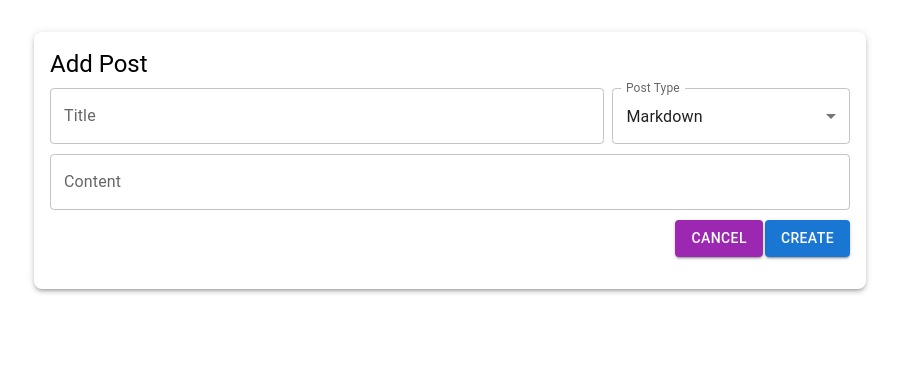
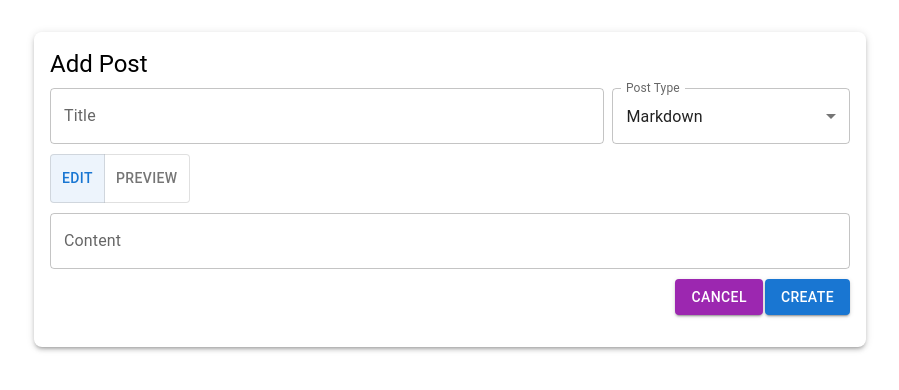
Before and after one commit to eresid/do-this-shit, a React (Create React App) app in the folder frontend/: page /edit-post in a window 1280 px wide. Shown: the top 390 px of the page, without its empty margins (190-1089 px from the left). Built offline with nearby package versions, Linux system fonts and the light colour scheme.

Commit message:
add markdown support

```diff
--- a/frontend/package.json
+++ b/frontend/package.json
@@ -18,6 +18,7 @@
     "cross-env": "^7.0.3",
     "react": "^19.0.0",
     "react-dom": "^19.0.0",
+    "react-markdown": "^10.0.0",
     "react-router": "^7.2.0",
     "react-scripts": "5.0.1",
     "zustand": "^5.0.3"
--- a/frontend/src/components/PostListItem.tsx
+++ b/frontend/src/components/PostListItem.tsx
@@ -1,6 +1,7 @@
 import { useState } from "react";
 import { Button, Box, Link } from "@mui/material";
 import { useNavigate } from "react-router";
+import ReactMarkdown from "react-markdown";
 
 import { Post, PostType, usePostsStore } from "../store/PostsStore";
 import DeletePostDialog from "../components/DeletePostDialog";
@@ -91,12 +92,21 @@ const PostListItem = ({ post }: Props) => {
         <Box
           sx={{
             display: "flex",
-            justifyContent: "space-between",
+            flexDirection: "column",
             mt: 1,
             fontSize: "16px",
+            textAlign: "left",
           }}
         >
-          {post.content}
+          <ReactMarkdown
+            components={{
+              a: ({ node, ...props }) => (
+                <a {...props} target="_blank" rel="noopener noreferrer" />
+              ),
+            }}
+          >
+            {post.content?.split("\n").slice(0, 5).join("\n")}
+          </ReactMarkdown>
         </Box>
       ) : null}
     </Box>
--- /dev/null
+++ b/frontend/src/components/PostMarkdownTabs.tsx
@@ -0,0 +1,33 @@
+import * as React from "react";
+import ToggleButton from "@mui/material/ToggleButton";
+import ToggleButtonGroup from "@mui/material/ToggleButtonGroup";
+
+type Props = {
+  isEditMode: boolean;
+  setIsEditMode: (isEdit: boolean) => void;
+};
+
+const PostMarkdownTabs = ({ isEditMode, setIsEditMode }: Props) => {
+  const handleChange = (
+    event: React.MouseEvent<HTMLElement>,
+    selectedTab: string
+  ) => {
+    setIsEditMode(selectedTab == "edit");
+  };
+
+  return (
+    <ToggleButtonGroup
+      sx={{ mt: 1 }}
+      color="primary"
+      value={isEditMode ? "edit" : "preview"}
+      exclusive
+      onChange={handleChange}
+      aria-label="Platform"
+    >
+      <ToggleButton value="edit">Edit</ToggleButton>
+      <ToggleButton value="preview">Preview</ToggleButton>
+    </ToggleButtonGroup>
+  );
+};
+
+export default PostMarkdownTabs;
--- a/frontend/src/pages/EditPostPage.tsx
+++ b/frontend/src/pages/EditPostPage.tsx
@@ -1,8 +1,10 @@
 import { useLocation, useNavigate } from "react-router";
 import { Box, Button, TextField, Typography } from "@mui/material";
+import ReactMarkdown from "react-markdown";
 import { useState } from "react";
 import { Post, PostType, usePostsStore } from "../store/PostsStore";
 import PostTypeSelector from "../components/PostTypeSelector";
+import PostMarkdownTabs from "../components/PostMarkdownTabs";
 
 export default function EditPost() {
   const location = useLocation();
@@ -15,6 +17,7 @@ export default function EditPost() {
   const [type, setType] = useState(post ? post.type : PostType.Markdown);
   const [title, setTitle] = useState(post ? post.title : "");
   const [content, setContent] = useState(post ? post.content : "");
+  const [isEditMode, setIsEditMode] = useState<boolean>(true);
 
   const addPostClicked = () => {
     if (title.trim()) {
@@ -88,19 +91,36 @@ export default function EditPost() {
           <PostTypeSelector type={type} setType={setType} />
         </Box>
 
-        {type ? (
+        {type == PostType.Markdown ? (
+          <PostMarkdownTabs
+            isEditMode={isEditMode}
+            setIsEditMode={setIsEditMode}
+          />
+        ) : null}
+
+        {isEditMode ? (
           <TextField
             id="outlined-textarea"
             label="Content"
-            placeholder="Placeholder"
-            multiline
+            placeholder="Enter content..."
+            multiline={type != PostType.Link}
             value={content}
             sx={{
               mt: 1,
             }}
             onChange={(e) => setContent(e.target.value)}
           />
-        ) : null}
+        ) : (
+          <ReactMarkdown
+            components={{
+              a: ({ node, ...props }) => (
+                <a {...props} target="_blank" rel="noopener noreferrer" />
+              ),
+            }}
+          >
+            {content}
+          </ReactMarkdown>
+        )}
 
         <Box
           sx={{
```
